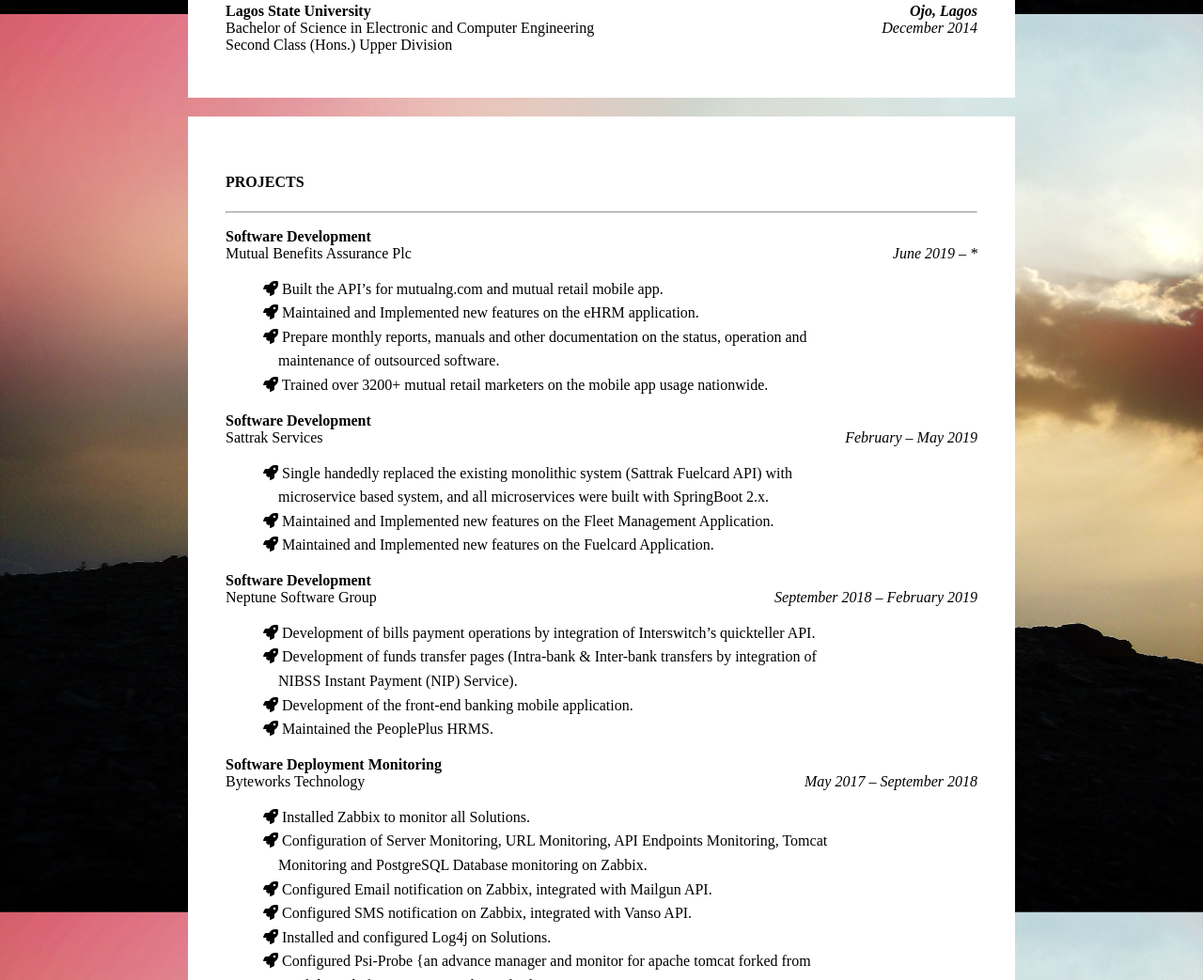
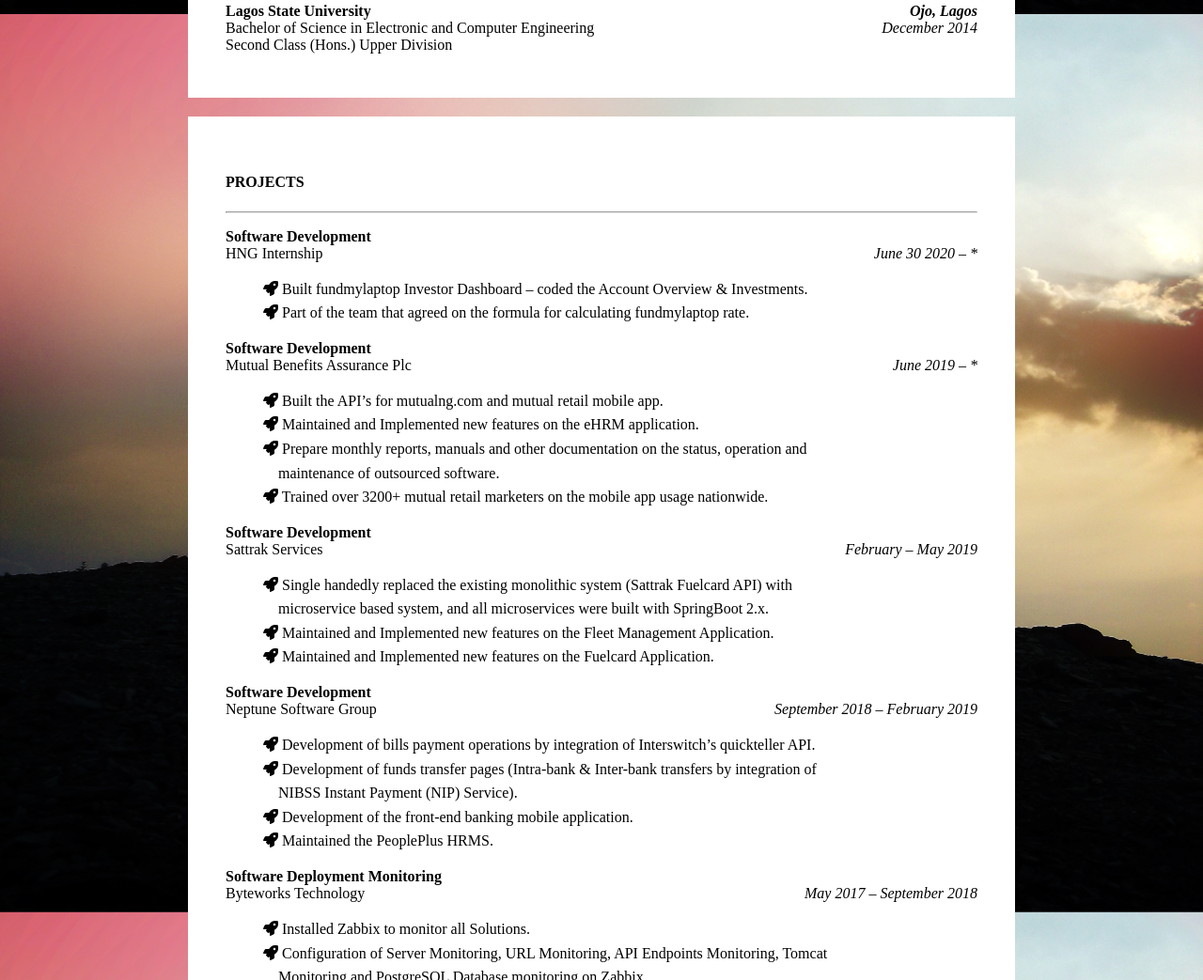
Before and after one commit to oyedotunsodiq045/portfolio, a plain HTML site: page index.html in a window 1280 px wide. Shown: the part 1896-2939 px from the top of the page at 94% size. Drawn offline with nearby package versions, Linux system fonts and the light colour scheme.

Commit message:
accomplishments: hng

```diff
--- a/css/master.css
+++ b/css/master.css
@@ -115,7 +115,7 @@ h4 {
 }
 
 .content_6 {
-  height: 900px;
+  height: 1020px;
 }
 
 .content_7 {
--- a/index.html
+++ b/index.html
@@ -169,6 +169,14 @@
       <hr>
       <p>
         <b>Software Development</b><br>
+        HNG Internship <span class="pull-right"><i>June 30 2020 – *</i></span>
+        <ul class="a">
+          <li><i class="fas fa-rocket"></i> Built fundmylaptop Investor Dashboard – coded the Account Overview & Investments.</li>
+          <li><i class="fas fa-rocket"></i> Part of the team that agreed on the formula for calculating fundmylaptop rate.</li>
+        </ul>
+      </p>
+      <p>
+        <b>Software Development</b><br>
         Mutual Benefits Assurance Plc <span class="pull-right"><i>June 2019 – *</i></span>
         <ul class="a">
           <li><i class="fas fa-rocket"></i> Built the API’s for mutualng.com and mutual retail mobile app.</li>
```
